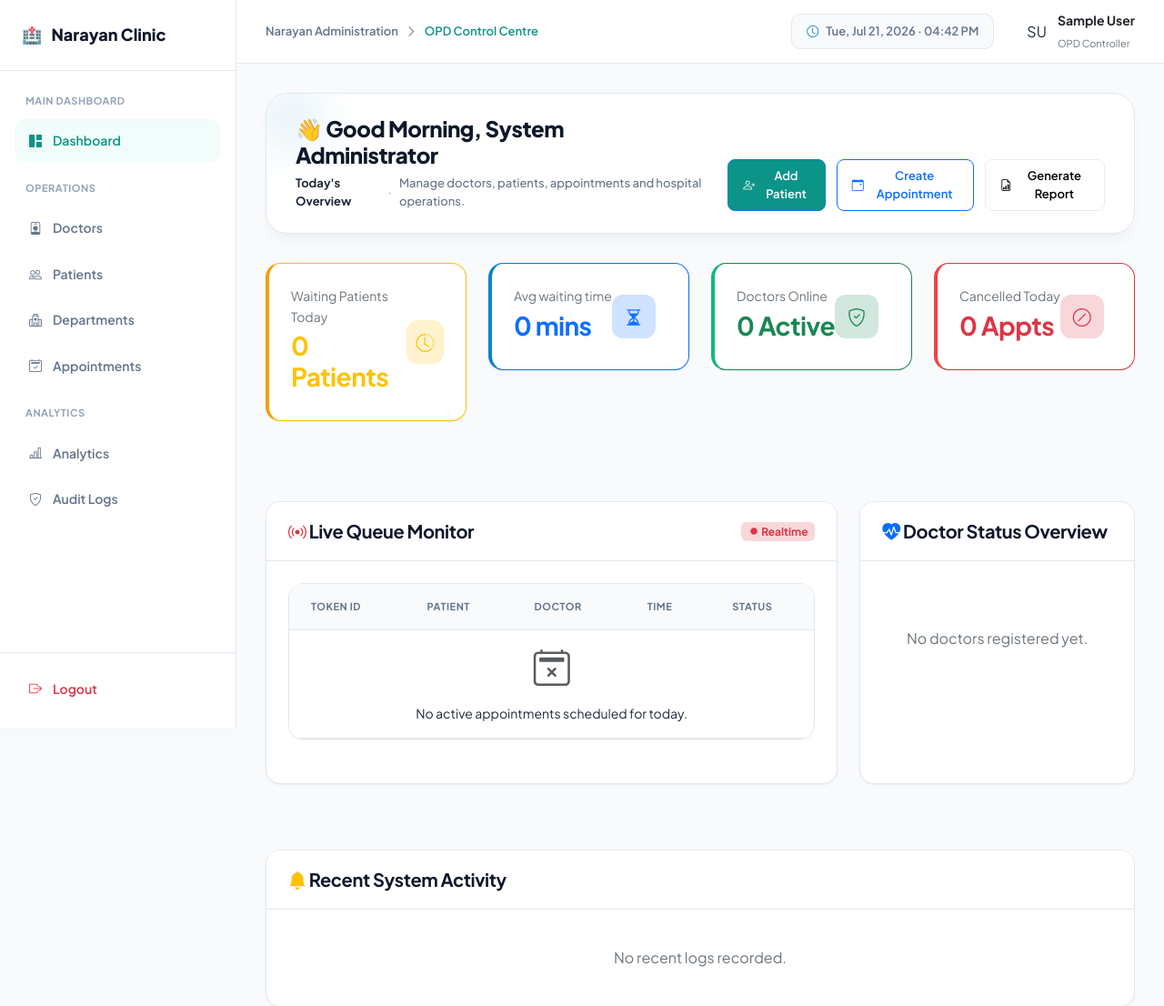
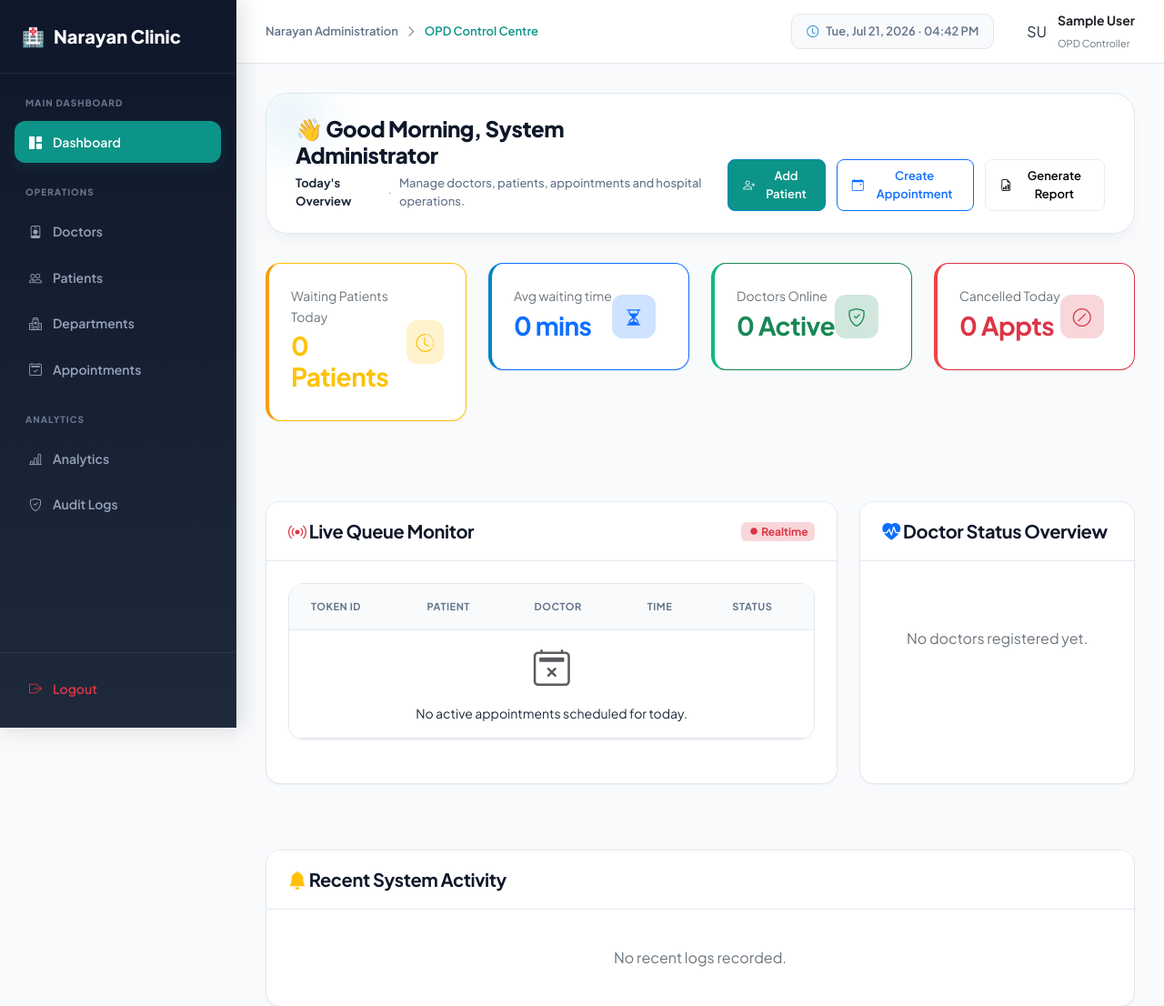
Before and after one commit to MAHARSHIDAVE700/Hospital_Project, a PHP site: page /admin/dashboard.php in a window 1280 px wide. Shown: the top 1106 px of the page at 91% size. Run offline with PHP 8.4, Linux system fonts and the light colour scheme; the visitor is signed in with stand-in values (Sample User, id 1); data that the repository does not hold is empty; some libraries are stand-ins or nearby versions.

Commit message:
Upgrade sidebar to a modern premium slate-navy gradient theme with scale highlights and shadow glows

```diff
--- a/assets/css/style.css
+++ b/assets/css/style.css
@@ -574,8 +574,8 @@ h1, h2, h3, h4, h5, h6 {
 
 .hms-sidebar {
     width: 260px;
-    background: #ffffff;
-    border-right: 1px solid var(--border-color);
+    background: linear-gradient(180deg, #0f172a 0%, #1e293b 100%);
+    border-right: 1px solid rgba(255, 255, 255, 0.05);
     display: flex;
     flex-direction: column;
     position: fixed;
@@ -584,17 +584,18 @@ h1, h2, h3, h4, h5, h6 {
     left: 0;
     z-index: 1000;
     transition: var(--transition);
+    box-shadow: 4px 0 24px rgba(15, 23, 42, 0.15);
 }
 
 .hms-sidebar-brand {
     padding: 24px;
-    font-size: 18px;
+    font-size: 20px;
     font-weight: 800;
-    color: var(--dark-color);
+    color: #ffffff;
     display: flex;
     align-items: center;
     gap: 10px;
-    border-bottom: 1px solid var(--border-color);
+    border-bottom: 1px solid rgba(255, 255, 255, 0.08);
 }
 
 .hms-sidebar-menu {
@@ -603,14 +604,26 @@ h1, h2, h3, h4, h5, h6 {
     overflow-y: auto;
 }
 
+/* Custom scrollbar for sidebar menu */
+.hms-sidebar-menu::-webkit-scrollbar {
+    width: 5px;
+}
+.hms-sidebar-menu::-webkit-scrollbar-track {
+    background: transparent;
+}
+.hms-sidebar-menu::-webkit-scrollbar-thumb {
+    background: rgba(255, 255, 255, 0.1);
+    border-radius: 4px;
+}
+
 .hms-sidebar-group-title {
-    font-size: 11px;
-    font-weight: 700;
-    color: var(--text-muted);
+    font-size: 10px;
+    font-weight: 800;
+    color: #64748b;
     text-transform: uppercase;
-    letter-spacing: 0.05em;
+    letter-spacing: 0.1em;
     margin-bottom: 12px;
-    margin-top: 20px;
+    margin-top: 24px;
     padding-left: 12px;
 }
 
@@ -623,7 +636,7 @@ h1, h2, h3, h4, h5, h6 {
     align-items: center;
     gap: 12px;
     padding: 12px 16px;
-    color: var(--text-secondary);
+    color: #94a3b8;
     font-weight: 600;
     font-size: 14px;
     text-decoration: none !important;
@@ -633,18 +646,20 @@ h1, h2, h3, h4, h5, h6 {
 }
 
 .hms-sidebar-item:hover {
-    background: var(--light-color);
-    color: var(--dark-color);
+    background: rgba(255, 255, 255, 0.05);
+    color: #ffffff;
+    transform: translateX(4px);
 }
 
 .hms-sidebar-item.active {
-    background: var(--primary-light);
-    color: var(--primary-color);
+    background: var(--primary-color);
+    color: #ffffff;
+    box-shadow: 0 4px 14px var(--primary-glow);
 }
 
 .hms-sidebar-footer {
     padding: 16px;
-    border-top: 1px solid var(--border-color);
+    border-top: 1px solid rgba(255, 255, 255, 0.08);
 }
 
 .hms-main {
```
